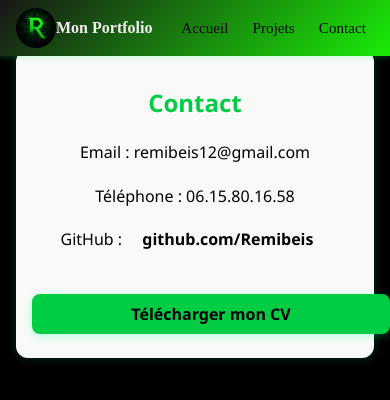
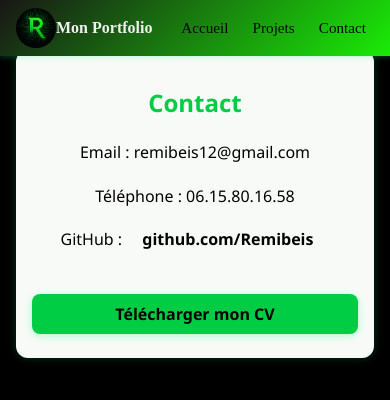
Before and after one commit to Remibeis/mon-portfolio-remi-Rsp, a React (Vite) app: page /contact in a window 390 px wide. Shown: the top 400 px of the page. Built offline with nearby package versions, Linux system fonts and the light colour scheme; a web font is replaced by a local one.

Commit message:
fix resp

```diff
--- a/src/pages/Contact.css
+++ b/src/pages/Contact.css
@@ -20,6 +20,9 @@
   color: #000;
   text-align: center;
   animation: slideDown 0.6s ease-out;
+
+
+  box-sizing: border-box;
 }
 
 .contact-container h1 {
@@ -50,6 +53,14 @@
   text-decoration: none;
   transition: background-color 0.3s ease, transform 0.2s ease;
   box-shadow: 0 2px 8px rgba(0, 255, 136, 0.3);
+
+  max-width: 100%;
+  box-sizing: border-box;
+  white-space: nowrap;
+  overflow-wrap: break-word;
+  word-wrap: break-word;
+  word-break: break-word;
+  text-align: center;
 }
 
 .cv-button:hover {
@@ -76,5 +87,6 @@
     width: 100%;
     padding: 0.8rem;
     font-size: 1rem;
+    white-space: normal;
   }
 }
```
